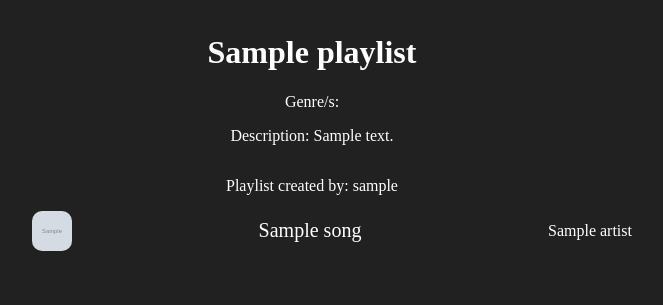
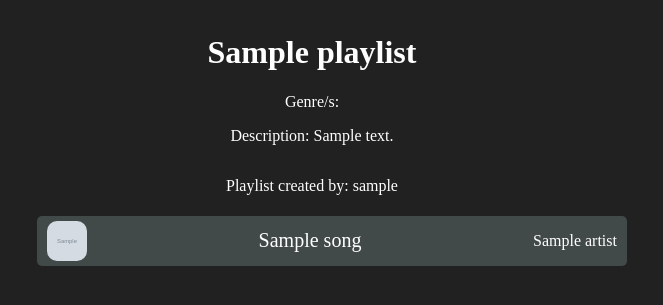
Before and after one commit to lau-marti/WebProject, a Django app: page /musicterritory/playlists/1/ in a window 1280 px wide. Shown: the part 96-401 px from the top of the page, without its empty margins (328-991 px from the left). Run offline with Django 5.2, Linux system fonts and the light colour scheme; tables that the repository leaves empty hold one stand-in row (values such as "Sample post"); grey boxes marked "Sample" are stand-in pictures.

Commit message:
2.12 retoc playlist_detail.html

```diff
--- a/templates/playlist_detail.html
+++ b/templates/playlist_detail.html
@@ -36,7 +36,7 @@
     {% for song in playlist.songs.all %}
 
         <li style="list-style-type:none">
-            <div style="display: flex; justify-content: space-between; align-items: center">
+            <div class="playlistButton" style="display: flex; justify-content: space-between; align-items: center">
                 <img style="height: 40px; width: 40px; border-radius: 10px" src="{{ song.url_imagen }}" alt="Song Image">
                 <!-- Enlace al detalle de la canción -->
                 <a style="text-decoration: none; font-size: 20px;" href="{% url 'web:song_detail' pk=song.pk %}" class="Paragraf1">{{ song.title }}</a>
```
